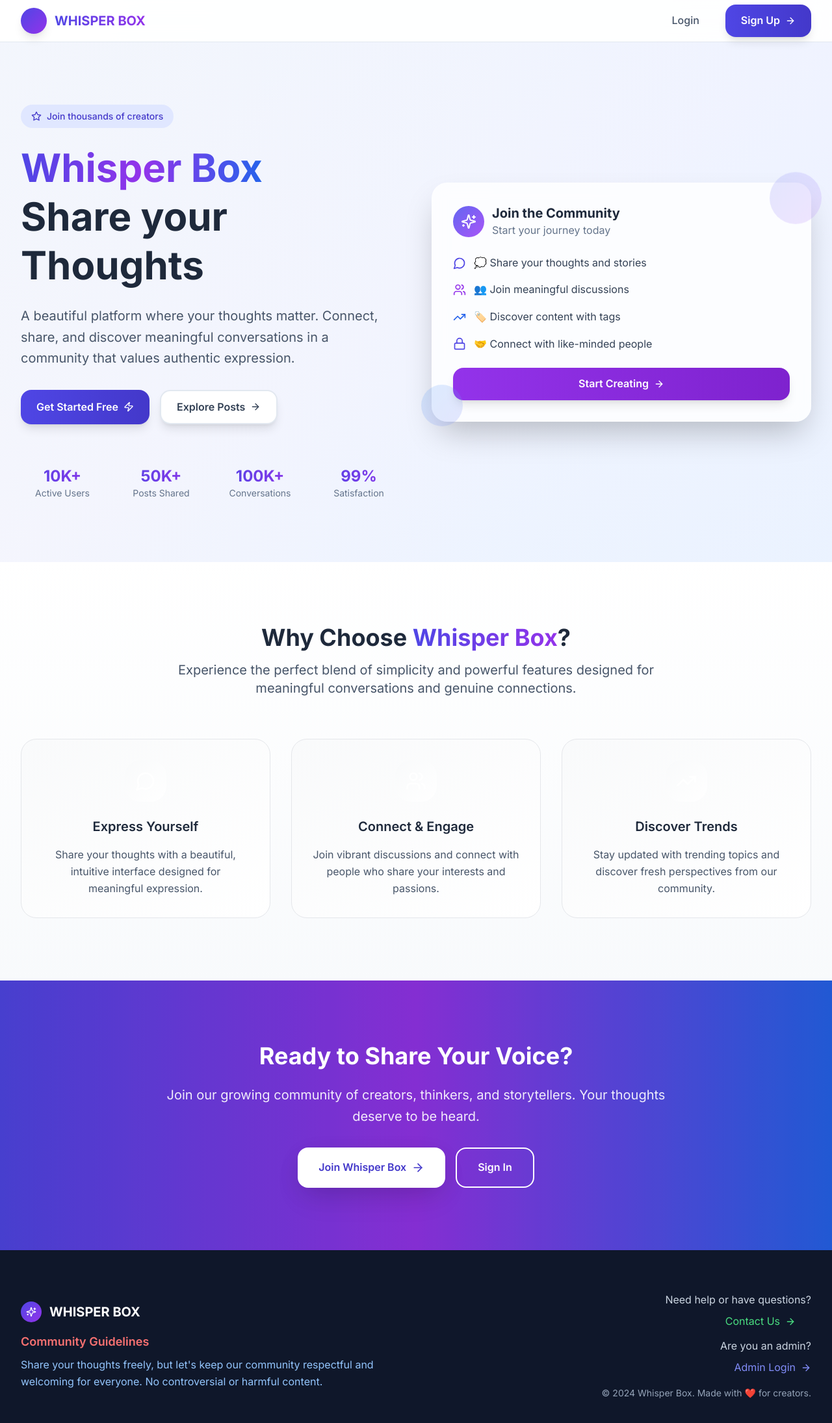
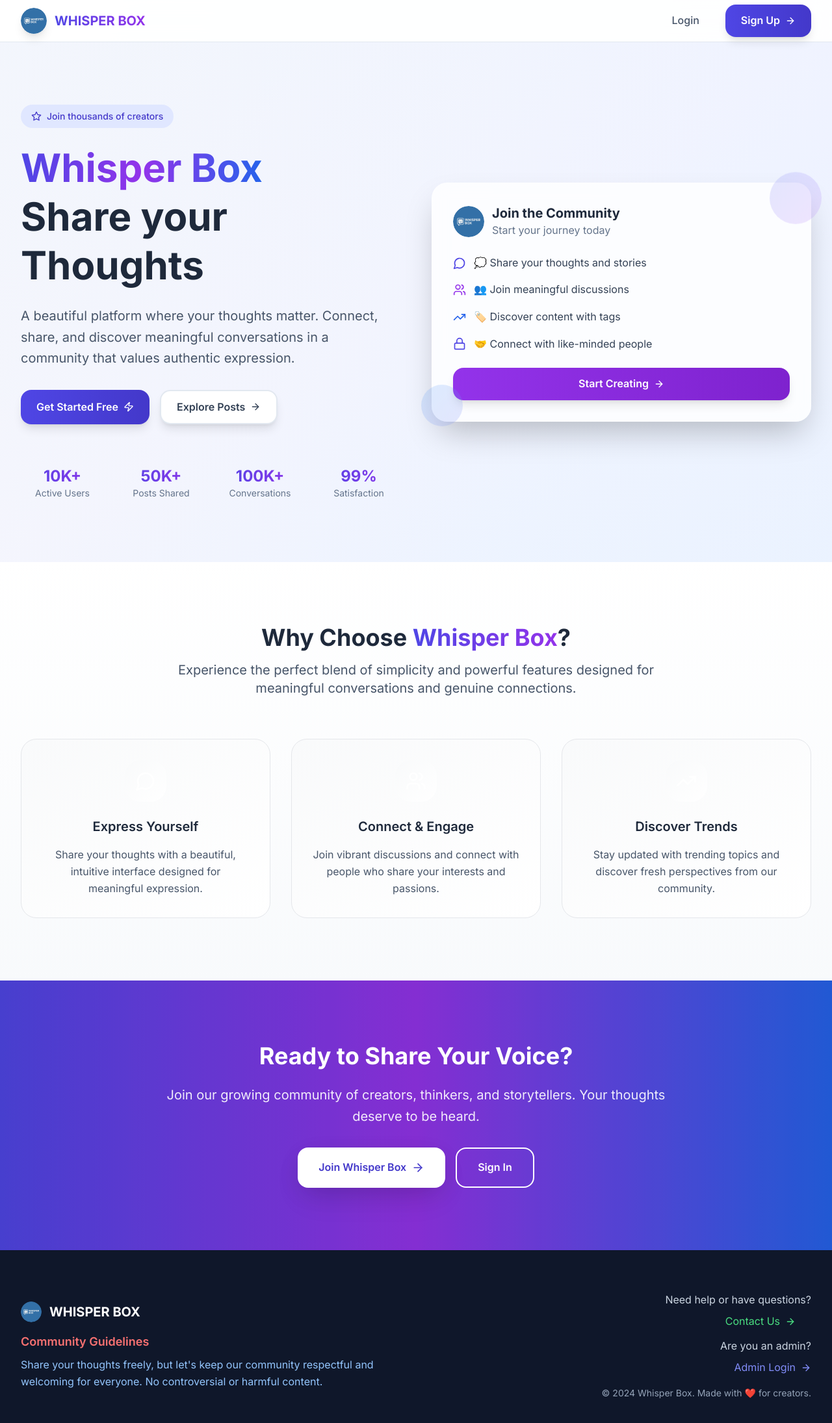
Before and after one commit to Visnusah/WHISPER_BOX, a React (Vite) app: page / in a window 1280 px wide. Shown: the top 2190 px of the page at 65% size. Built offline with nearby package versions, Linux system fonts and the light colour scheme.

Commit message:
🍎 logo is missing in webapp so change the final touch

```diff
--- a/src/pages/HomePage.jsx
+++ b/src/pages/HomePage.jsx
@@ -133,8 +133,12 @@ function HomePage() {
         {/* Header */}
         <div className="mb-8 animate-fade-in">
           <div className="flex items-center space-x-3 mb-4">
-            <div className="w-12 h-12 bg-gradient-to-br from-primary-500 to-secondary-500 rounded-2xl flex items-center justify-center shadow-medium">
-              <Sparkles className="w-6 h-6 text-white" />
+            <div className="w-12 h-12 rounded-2xl flex items-center justify-center shadow-medium overflow-hidden">
+              <img
+                src="/logo.png"
+                alt="Whisper Box Logo"
+                className="w-full h-full object-cover rounded-2xl"
+              />
             </div>
             <div className="flex-1">
               <h1 className="text-3xl font-bold text-text-800 flex items-center">
@@ -259,8 +263,12 @@ function HomePage() {
             </div>
           ) : filteredPosts.length === 0 ? (
             <div className="text-center py-16 animate-fade-in">
-              <div className="w-24 h-24 bg-gradient-to-br from-primary-100 to-secondary-100 rounded-3xl flex items-center justify-center mx-auto mb-6">
-                <Sparkles className="w-12 h-12 text-primary-600" />
+              <div className="w-24 h-24 rounded-3xl flex items-center justify-center mx-auto mb-6 overflow-hidden">
+                <img
+                  src="/logo.png"
+                  alt="Whisper Box Logo"
+                  className="w-full h-full object-cover rounded-3xl"
+                />
               </div>
               <h3 className="text-2xl font-semibold text-text-700 mb-4">No posts found</h3>
               {searchTerm ? (
--- a/src/pages/LandingPage.jsx
+++ b/src/pages/LandingPage.jsx
@@ -57,8 +57,12 @@ function LandingPage() {
         <div className="max-w-7xl mx-auto px-4 sm:px-6 lg:px-8">
           <div className="flex justify-between items-center h-16">
             <div className="flex items-center space-x-3">
-              <div className="w-10 h-10 bg-gradient-to-br from-indigo-600 to-purple-600 rounded-2xl flex items-center justify-center shadow-lg">
-                {/* <Sparkles className="text-white w-5 h-5" /> */}
+              <div className="w-10 h-10 rounded-2xl flex items-center justify-center shadow-lg overflow-hidden">
+                <img
+                  src="/logo.png"
+                  alt="Whisper Box Logo"
+                  className="w-full h-full object-cover rounded-2xl"
+                />
               </div>
               <span className="text-xl font-bold bg-gradient-to-r from-indigo-600 to-purple-600 bg-clip-text text-transparent">WHISPER BOX</span>
             </div>
@@ -121,8 +125,12 @@ function LandingPage() {
             <div className="relative animate-slide-in-right">
               <div className="bg-white/80 backdrop-blur-md rounded-2xl shadow-2xl border border-white/20 p-8 space-y-6">
                 <div className="flex items-center space-x-3">
-                  <div className="w-12 h-12 bg-gradient-to-br from-indigo-500 to-purple-500 rounded-2xl flex items-center justify-center">
-                    <Sparkles className="w-6 h-6 text-white" />
+                  <div className="w-12 h-12 rounded-2xl flex items-center justify-center overflow-hidden">
+                    <img
+                      src="/logo.png"
+                      alt="Whisper Box Logo"
+                      className="w-full h-full object-cover rounded-2xl"
+                    />
                   </div>
                   <div>
                     <h3 className="text-xl font-bold text-slate-800">Join the Community</h3>
@@ -223,8 +231,12 @@ function LandingPage() {
           <div className="grid md:grid-cols-2 gap-8 items-center">
             <div className="space-y-4">
               <div className="flex items-center space-x-3">
-                <div className="w-8 h-8 bg-gradient-to-br from-indigo-600 to-purple-600 rounded-xl flex items-center justify-center">
-                  <Sparkles className="text-white w-4 h-4" />
+                <div className="w-8 h-8 rounded-xl flex items-center justify-center overflow-hidden">
+                  <img
+                    src="/logo.png"
+                    alt="Whisper Box Logo"
+                    className="w-full h-full object-cover rounded-xl"
+                  />
                 </div>
                 <span className="text-xl font-bold">WHISPER BOX</span>
               </div>
```
